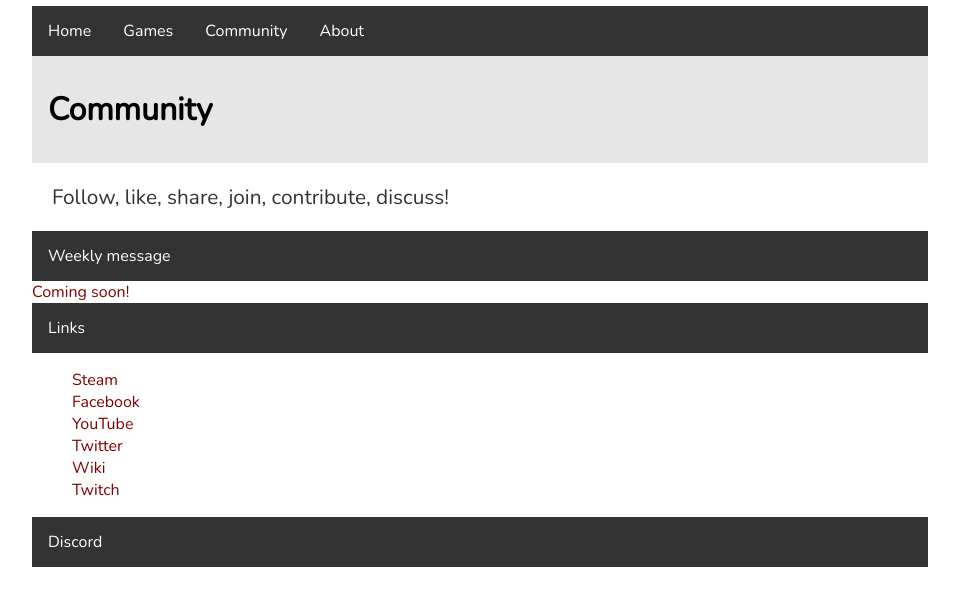
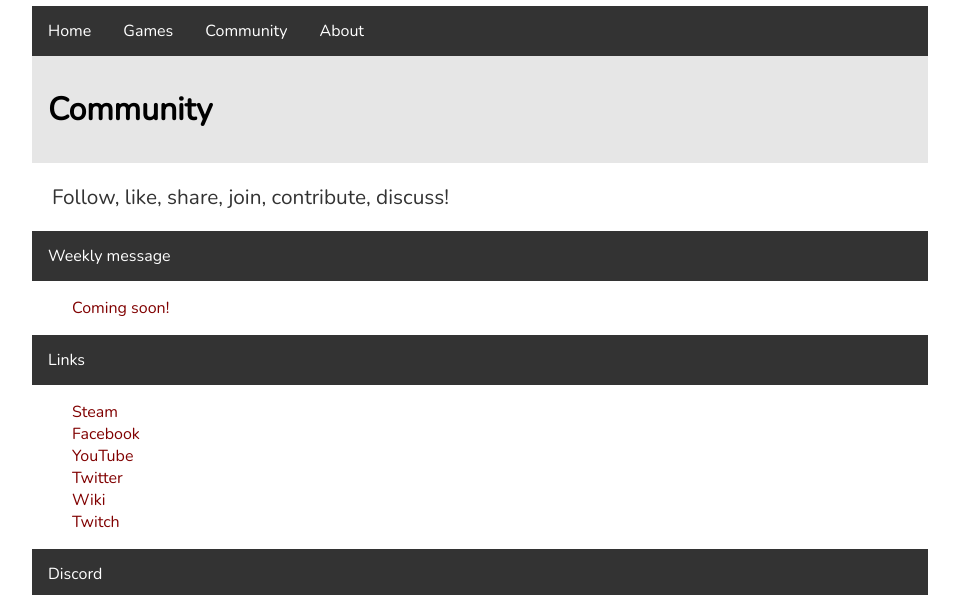
Before and after one commit to Phoebe3663/Zuurix.github.io, a Jekyll site: the page built from community/index.html, in a window 1280 px wide. Shown: the part 308-903 px from the top of the page, without its empty margins (160-1119 px from the left). Built offline with Jekyll 4.4.1, drawn with Linux system fonts in a browser that asks for light colours; comment, search, counter and statistics services are not loaded; grey boxes are pictures that could not be loaded.

Commit message:
Update index.html

```diff
--- a/community/index.html
+++ b/community/index.html
@@ -10,7 +10,9 @@ title: Zuurix.com - Community
 <a>Weekly message</a>
 </comments>
 
-<a>Coming soon!</a>
+<ul style="list-style-type:none">
+<li><a>Coming soon!</a></li>
+</ul>
 
 <comments>
 <a>Links</a>
```
